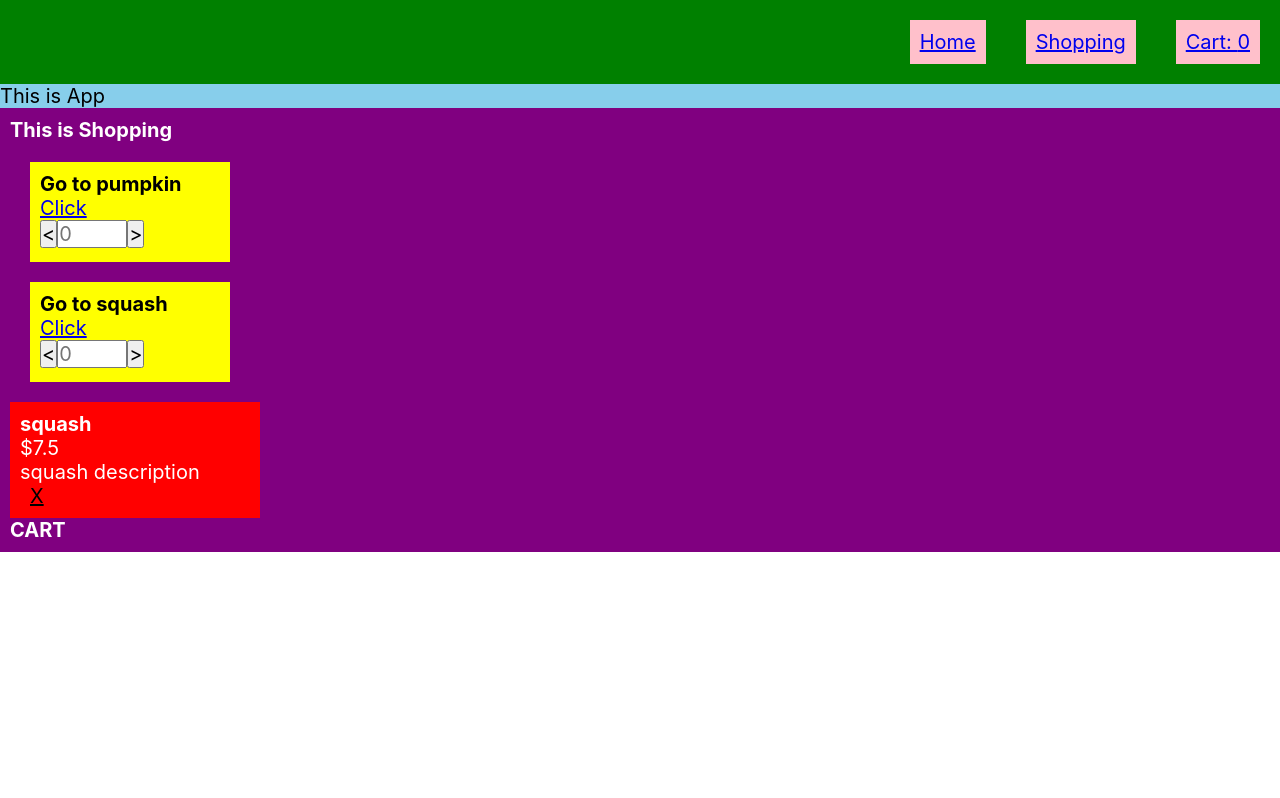
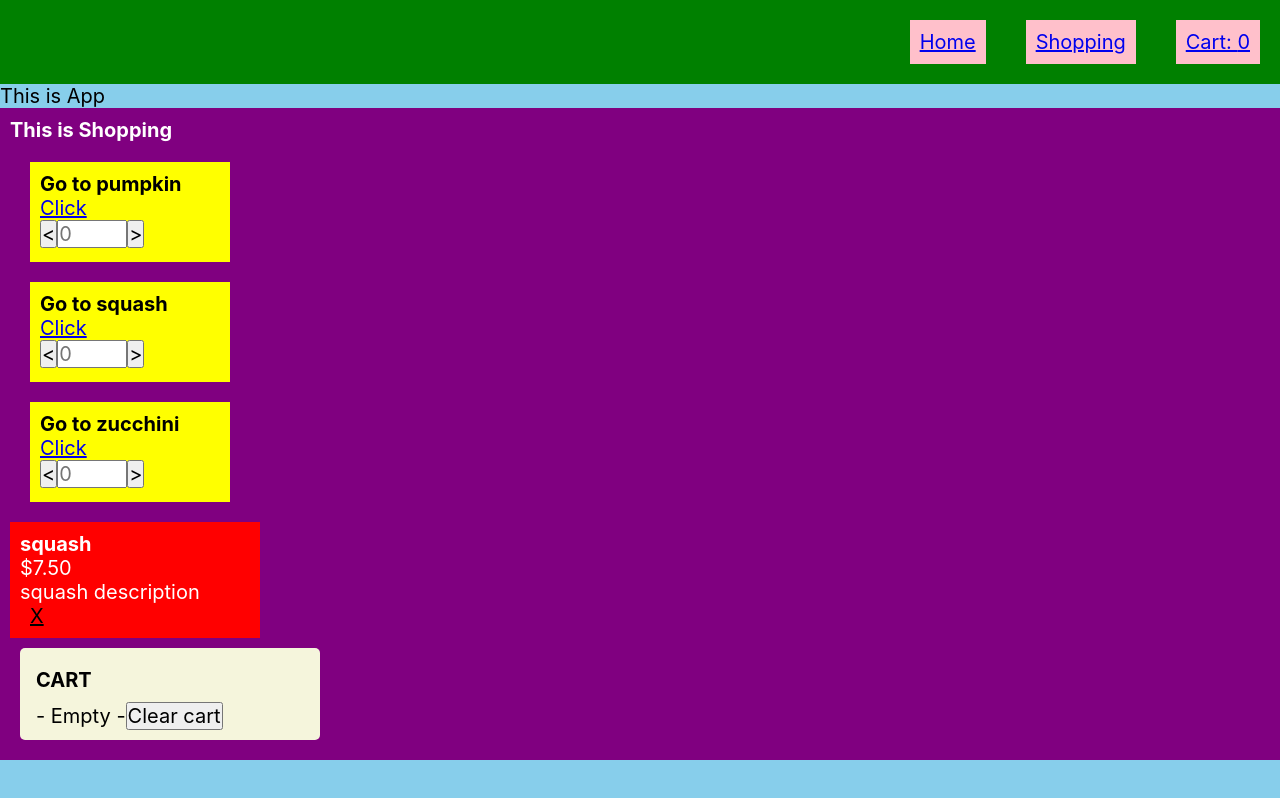
Before and after one commit to CutlerSheridan/shopping-cart, a React (Create React App) app: page /shopping/1 in a window 1280 px wide. Built offline with nearby package versions, Linux system fonts and the light colour scheme.

Commit message:
0.2.5 Add CartPreview component; expand reducer

```diff
--- a/package.json
+++ b/package.json
@@ -1,6 +1,6 @@
 {
   "name": "shopping-cart",
-  "version": "0.2.4",
+  "version": "0.2.5",
   "private": true,
   "dependencies": {
     "@testing-library/jest-dom": "^5.16.5",
--- a/src/App.css
+++ b/src/App.css
@@ -15,6 +15,6 @@ body {
 }
 
 .app {
-  min-height: 20rem;
+  min-height: 100vh;
   background: skyblue;
 }
--- a/src/CartContext.js
+++ b/src/CartContext.js
@@ -52,7 +52,7 @@ export const cartReducer = (cart, action) => {
         .map((x) => {
           if (x.id === action.id) {
             exists = true;
-            return { ...x, quantity: value };
+            return { ...x, quantity: Math.round(value) };
           }
           return x;
         })
@@ -60,10 +60,20 @@ export const cartReducer = (cart, action) => {
       if (!exists && value > 0) {
         newCart.push({
           ...catalogue.find((x) => x.id === action.id),
-          quantity: value,
+          quantity: Math.round(value),
         });
       }
       return newCart;
+    }
+    case 'deleted_item': {
+      return cartReducer(cart, {
+        type: 'typed_value',
+        id: action.id,
+        value: 0,
+      });
+    }
+    case 'cleared_cart': {
+      return [];
     }
     default:
       throw Error('unknown action: ' + action.type);
--- /dev/null
+++ b/src/components/Cart/CartPreview.css
@@ -0,0 +1,15 @@
+.cartPreview {
+  margin: 1rem;
+  padding: 1rem 1.6rem;
+  width: 30rem;
+  background: beige;
+  border-radius: 0.5rem;
+  color: black;
+}
+.cartPreview-heading,
+.cartPreview-total {
+  margin: 1rem 0;
+}
+.cartPreview-item {
+  margin: 0.6rem 0;
+}
--- /dev/null
+++ b/src/components/Cart/CartPreview.js
@@ -0,0 +1,42 @@
+import './CartPreview.css';
+import { useCart, useCartDispatch } from '../../CartContext';
+
+const CartPreview = () => {
+  const cart = useCart();
+  const dispatch = useCartDispatch();
+  return (
+    <div className="cartPreview">
+      <h2 className="cartPreview-heading">CART</h2>
+      {cart.length > 0
+        ? cart.map((x, index) => (
+            <div className="cartPreview-item" key={index}>
+              <h3>{x.name}</h3>
+              <div>
+                ${x.price.toFixed(2)} x {x.quantity} = $
+                {(x.price * x.quantity).toFixed(2)}
+              </div>
+            </div>
+          ))
+        : '- Empty -'}
+      {cart.length > 0 ? (
+        <h2 className="cartPreview-total">
+          TOTAL: $
+          {cart.reduce((prev, x) => prev + x.quantity * x.price, 0).toFixed(2)}
+        </h2>
+      ) : (
+        <></>
+      )}
+      <button
+        onClick={() => {
+          dispatch({
+            type: 'cleared_cart',
+          });
+        }}
+      >
+        Clear cart
+      </button>
+    </div>
+  );
+};
+
+export default CartPreview;
--- a/src/components/Shopping/ProductCard.js
+++ b/src/components/Shopping/ProductCard.js
@@ -29,6 +29,7 @@ const ProductCard = (props) => {
               type: 'typed_value',
               id: productId,
               value: +e.target.value,
+              step: 1,
             });
           }}
           value={(() => {
--- a/src/components/Shopping/ProductPage.js
+++ b/src/components/Shopping/ProductPage.js
@@ -10,7 +10,7 @@ const ProductPage = () => {
   return (
     <div className="productPage-container">
       <h1>{product.name}</h1>
-      <div>${product.price}</div>
+      <div>${product.price.toFixed(2)}</div>
       <div>{product.description}</div>
       <Link className="productPage-dismiss" to="..">
         X
--- a/src/components/Shopping/Shopping.css
+++ b/src/components/Shopping/Shopping.css
@@ -1,6 +1,7 @@
 .shopping-container {
   /* Must have bottom padding or ProductPage has no bottom margin */
   padding: 1rem;
+  height: 100%;
   background: purple;
   color: white;
 }
--- a/src/components/Shopping/Shopping.js
+++ b/src/components/Shopping/Shopping.js
@@ -2,6 +2,7 @@ import './Shopping.css';
 import ProductCard from './ProductCard';
 import { Outlet } from 'react-router-dom';
 import { useCart } from '../../CartContext';
+import CartPreview from '../Cart/CartPreview';
 
 const Shopping = () => {
   const cart = useCart();
@@ -10,19 +11,9 @@ const Shopping = () => {
       <h1>This is Shopping</h1>
       <ProductCard productId="0" />
       <ProductCard productId="1" />
+      <ProductCard productId="2" />
       <Outlet />
-
-      <div className="cart">
-        <h2>CART</h2>
-        {cart.map((x, index) => (
-          <div key={index}>
-            <div>{x.name}</div>
-            <div>
-              ${x.price} x {x.quantity} = ${x.price * x.quantity}
-            </div>
-          </div>
-        ))}
-      </div>
+      <CartPreview />
     </div>
   );
 };
```
Also changed, not shown: 2 other files (tests, documents, lock files or other folders).
